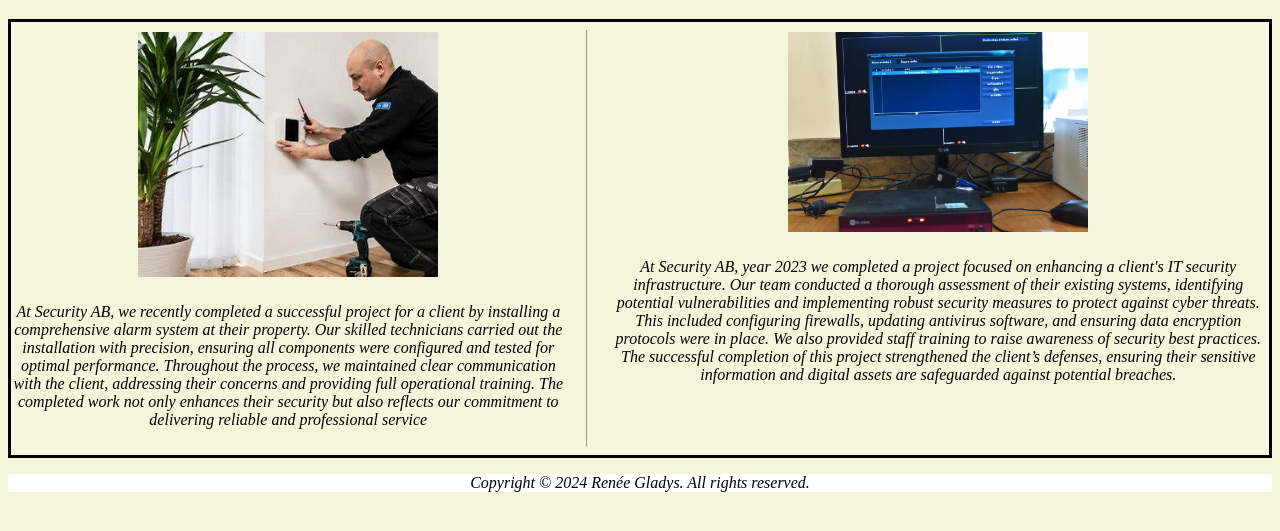
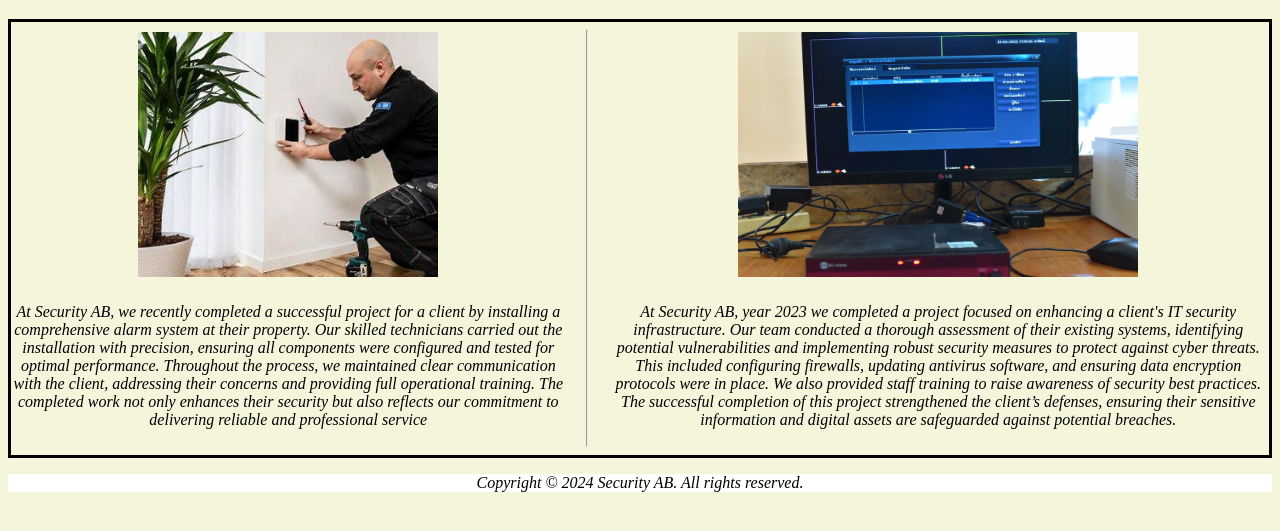
Before and after one commit to emiliamailian/websida, a plain HTML site: page portfolio.html in a window 1280 px wide. Shown: the part 155-686 px from the top of the page. Drawn offline with Linux system fonts and the light colour scheme.

Commit message:
fixat linjer och bild

```diff
--- a/portfolio.html
+++ b/portfolio.html
@@ -33,7 +33,7 @@
     </main>
 
 <footer>
-    <p>Copyright &#169; 2024 Renée Gladys. All rights reserved.</p>
+    <p>Copyright &#169; 2024 Security AB. All rights reserved.</p>
 </footer>
 
 </body>
--- a/style.css
+++ b/style.css
@@ -5,9 +5,11 @@
 }
 
 .itsupport {
-    width: 300px;
-    height: auto;
+    width: 400px;
+    height: 245px;
     margin-bottom: 10px;
+    margin-left: 10px;
+    margin-right: 10px;
 }
 
 .image-row {
```
